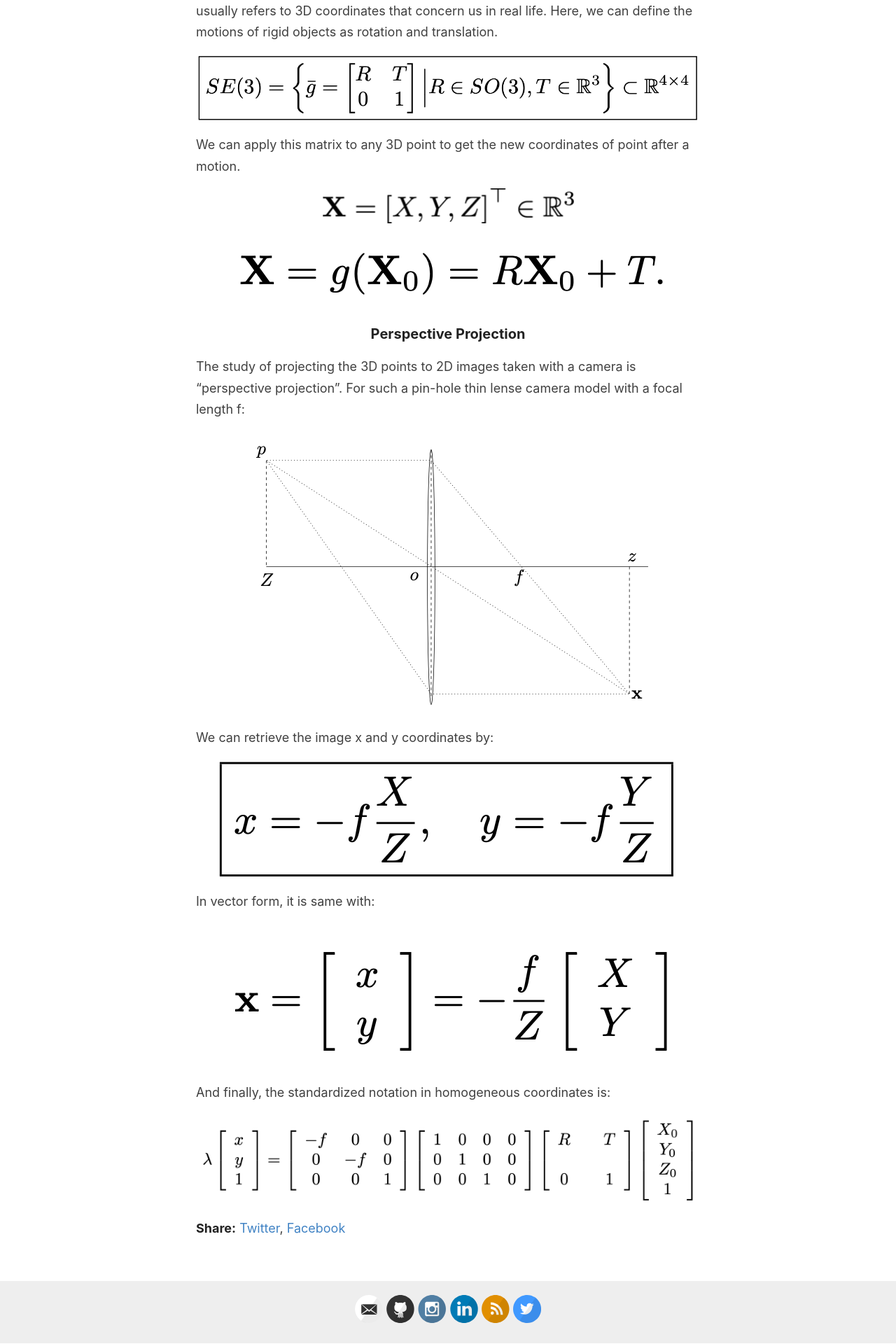
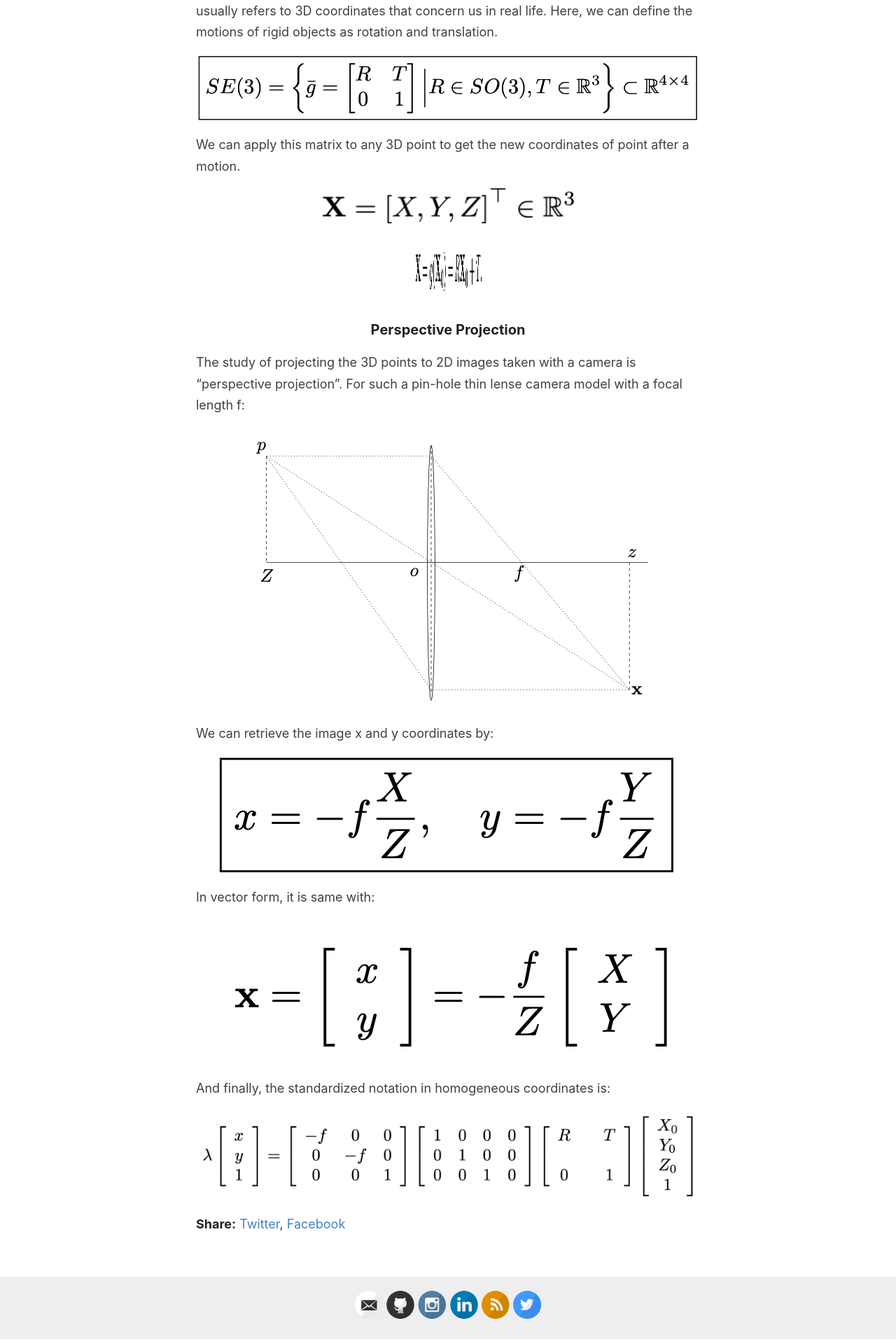
Before and after one commit to evinpinar/evinpinar.github.io, a Jekyll site: the page built from _posts/2019-11-29-paper-review1.md, in a window 1280 px wide. Shown: the part 1571-3491 px from the top of the page at 70% size. Built offline with Jekyll 4.4.1, drawn with Linux system fonts in a browser that asks for light colours; comment, search, counter and statistics services are not loaded.

Commit message:
try pic size

```diff
--- a/_posts/2019-11-29-paper-review1.md
+++ b/_posts/2019-11-29-paper-review1.md
@@ -33,7 +33,7 @@ We can apply this matrix to any 3D point to get the new coordinates of point aft
 
 ![](/images/paper_review1/xvec.png "P vec"){:height="50%" width="50%"}
 
-![](/images/paper_review1/rbd1.png "RBD")
+<img src="/images/paper_review1/rbd1.png" width="100" height="100">
 
 ### Perspective Projection
 
```
